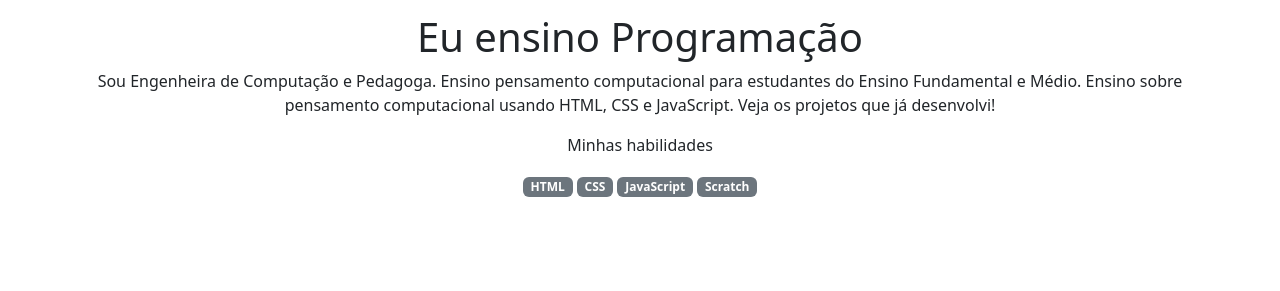
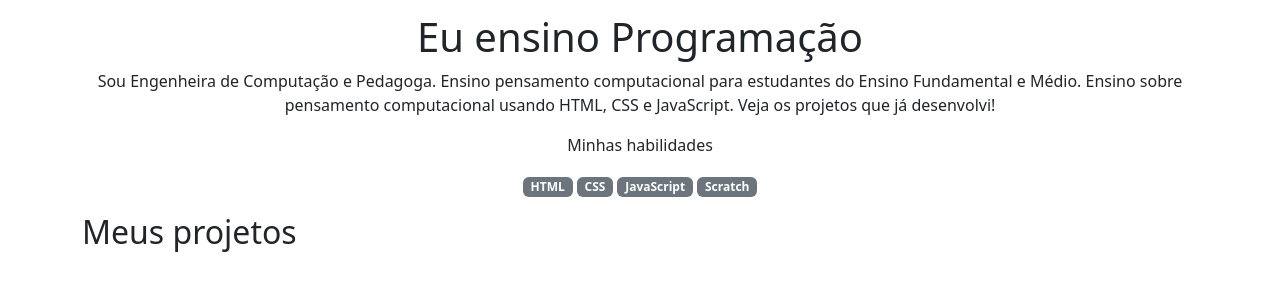
Before and after one commit to PhauloRiquelme-aluno/portfolio-de-projetos, a plain HTML site: page index.html in a window 1280 px wide. Shown: the part 183-474 px from the top of the page. Drawn offline with nearby package versions, Linux system fonts and the light colour scheme.

Commit message:
Atualizar index.html

```diff
--- a/index.html
+++ b/index.html
@@ -24,5 +24,11 @@
         <p class="badge bg-secondary">Scratch</p>
       </div>
     </header>
+    <main class="container">
+      <h2>Meus projetos</h2>
+      <div class="">
+
+      </div>
+    </main>
   </body>
 </html>
```
